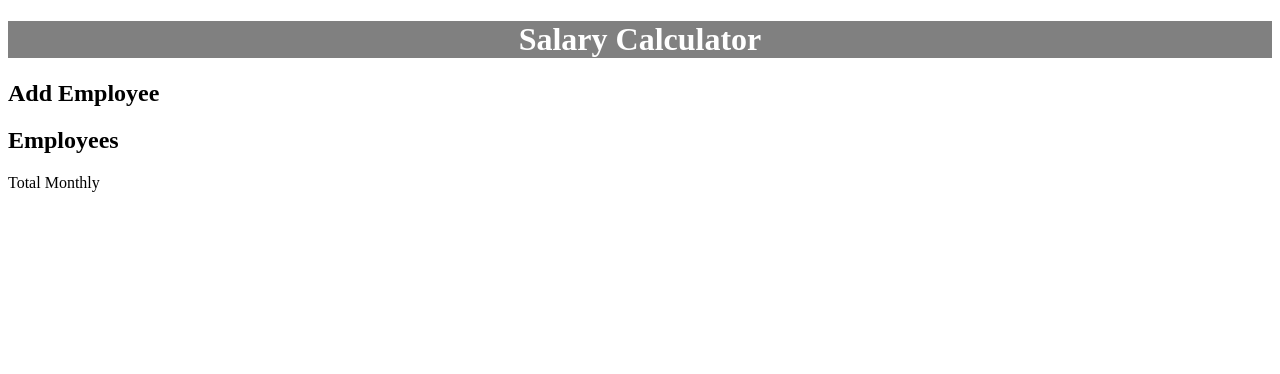
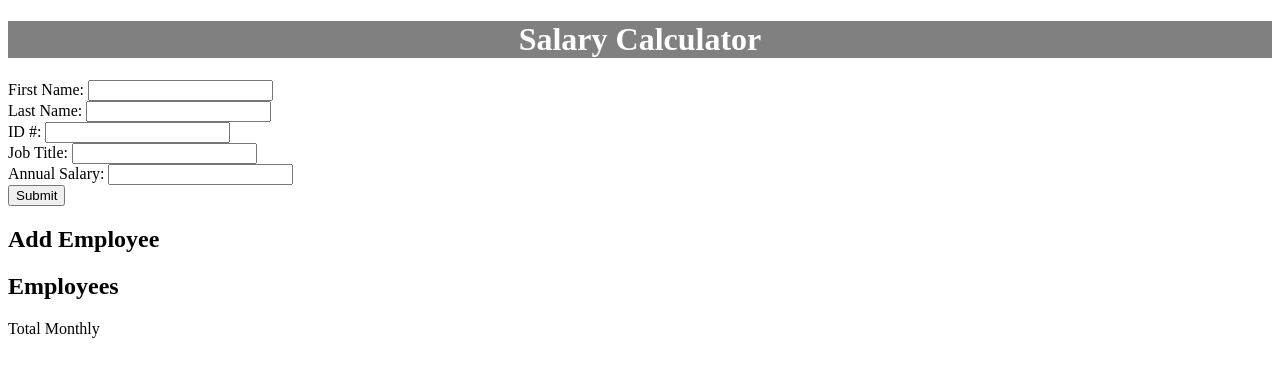
Before and after one commit to vang1100/weekend-salary-calculator, a website: page index.html in a window 1280 px wide. Drawn offline with Linux system fonts and the light colour scheme.

Commit message:
added inputs

```diff
--- a/index.html
+++ b/index.html
@@ -7,16 +7,32 @@
 </head>
 
 <body>
+
   <header>
     <h1>Salary Calculator</h1>
   </header>
+
   <main>
+
+    <form class="salary-form" onSubmit="submitForm(event)">
+      First Name: <input data-testid="firstNameInput" type="text" /><br />
+      Last Name: <input data-testid="lastNameInput" type="text" /><br />
+      ID #: <input data-testid="idInput" type="number" /><br />
+      Job Title: <input data-testid="titleInput" type="text" /><br />
+      Annual Salary: <input data-testid="annualSalaryInput" type="number" /><br />
+
+    <button data-testid="submitButton">Submit</button>
+
+  </form>
+
     <h2>Add Employee</h2>
     <h2>Employees</h2>
   </main>
+
   <footer>
     <p>Total Monthly</p>
   </footer>
+
 </body>
 
 </html>
--- a/style.css
+++ b/style.css
@@ -1,4 +1,4 @@
-h1{
+header {
     background-color: gray;
     text-align: center;
     color: white;
```
